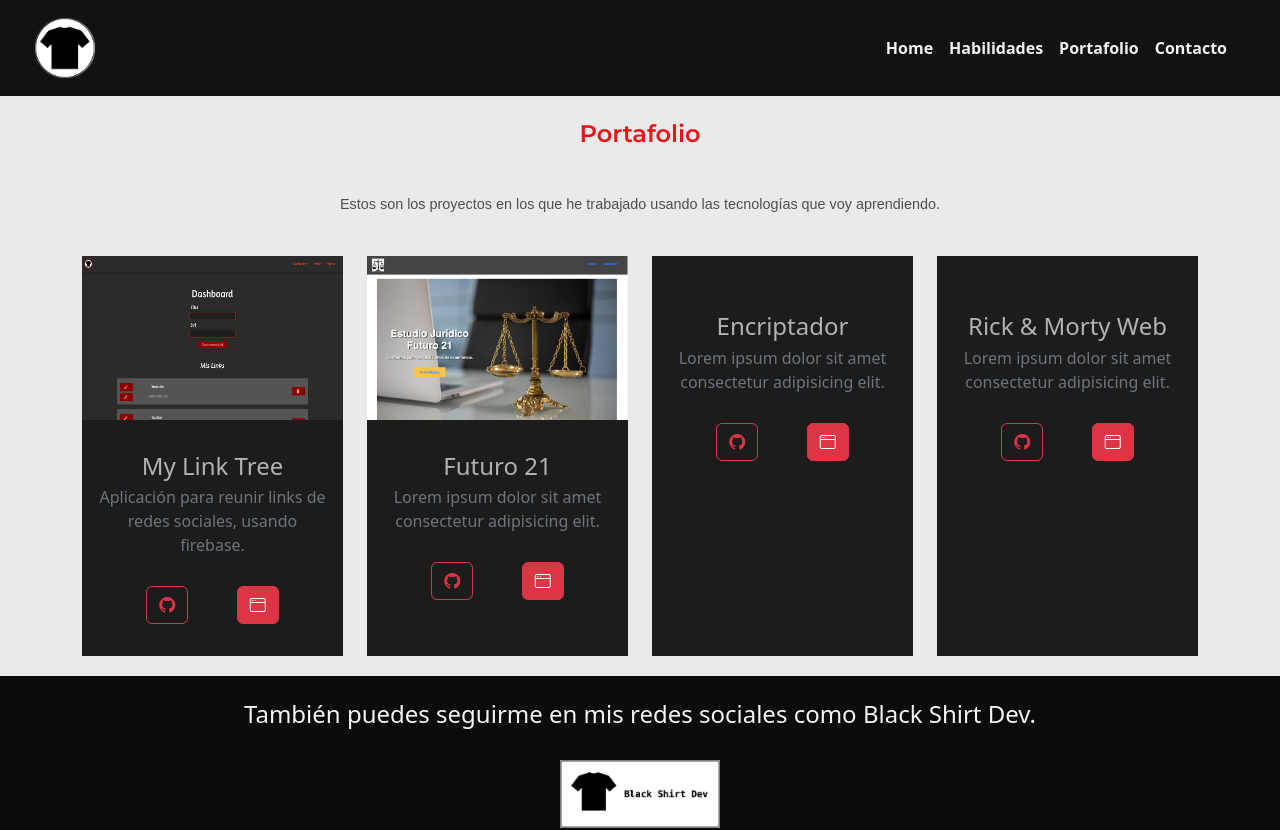
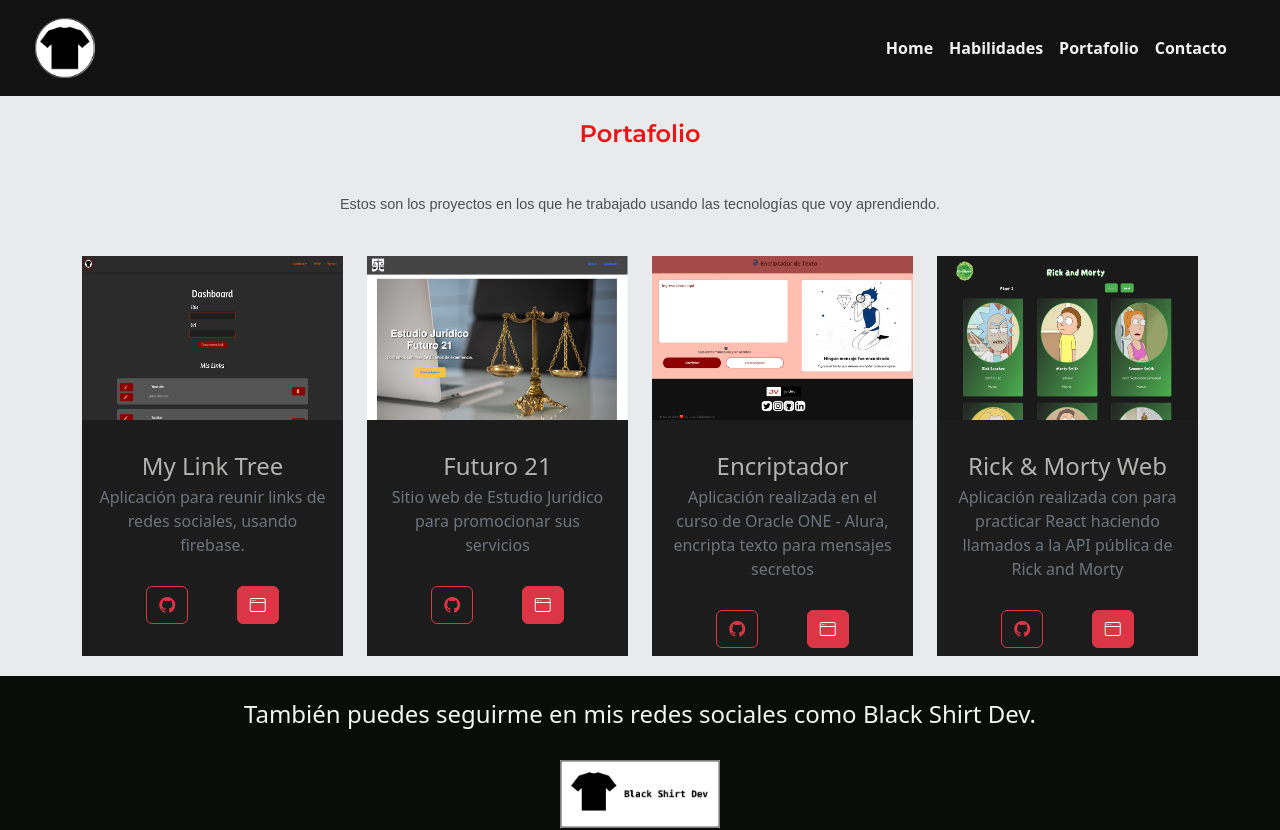
Before and after one commit to JoseValdebenitoG/myWeb, a React (Vite) app: page /portafolio in a window 1280 px wide. Shown: the top 830 px of the page. Built offline with nearby package versions, Linux system fonts and the light colour scheme; a web font is replaced by a local one.

Commit message:
add projects cards info

```diff
--- a/src/components/ProjectCards.jsx
+++ b/src/components/ProjectCards.jsx
@@ -2,6 +2,8 @@
 import ProjectCard from "../components/ProjectCard";
 import linkTree from "../images/projects/LinkTreeApp.png";
 import futuro from "../images/projects/projectFuturo21.png";
+import encriptador from "../images/projects/projectEncAlura.png"
+import rickandmorty from "../images/projects/Rick&mortyweb.png"
 
 const projectCards = [
   {
@@ -16,23 +18,23 @@
     id: 2,
     title: "Futuro 21",
     image: futuro,
-    text: "",
+    text: 'Sitio web de Estudio Jurídico para promocionar sus servicios',
     repo: "",
     url: "",
   },
   {
     id: 3,
     title: "Encriptador",
-    image: "",
-    text: "",
+    image: encriptador,
+    text: "Aplicación realizada en el curso de Oracle ONE - Alura, encripta texto para mensajes secretos",
     repo: "",
     url: "",
   },
   {
     id: 4,
     title: "Rick & Morty Web",
-    image: "",
-    text: "",
+    image: rickandmorty,
+    text: "Aplicación realizada con para practicar React haciendo llamados a la API pública de Rick and Morty",
     repo: "",
     url: "",
   },
```
Also changed, not shown: src/images/projects/Rick&mortyweb.png (added).
